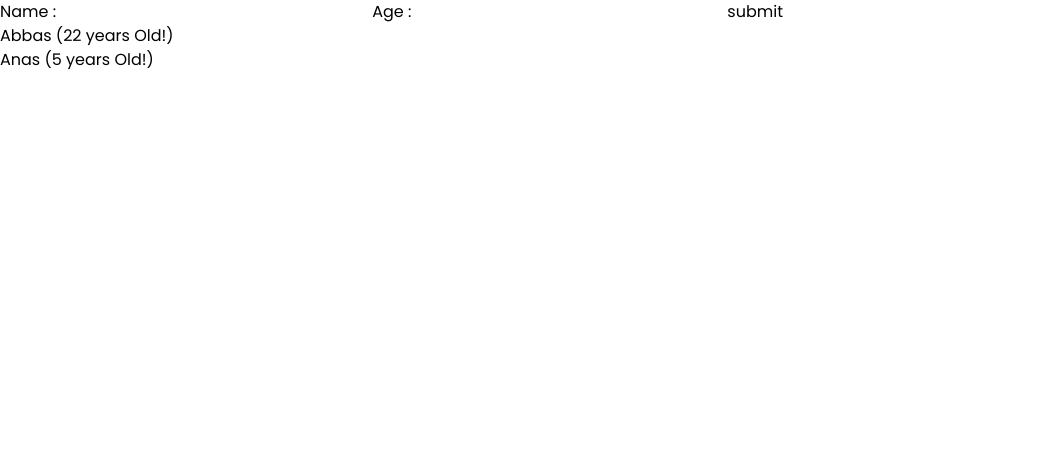
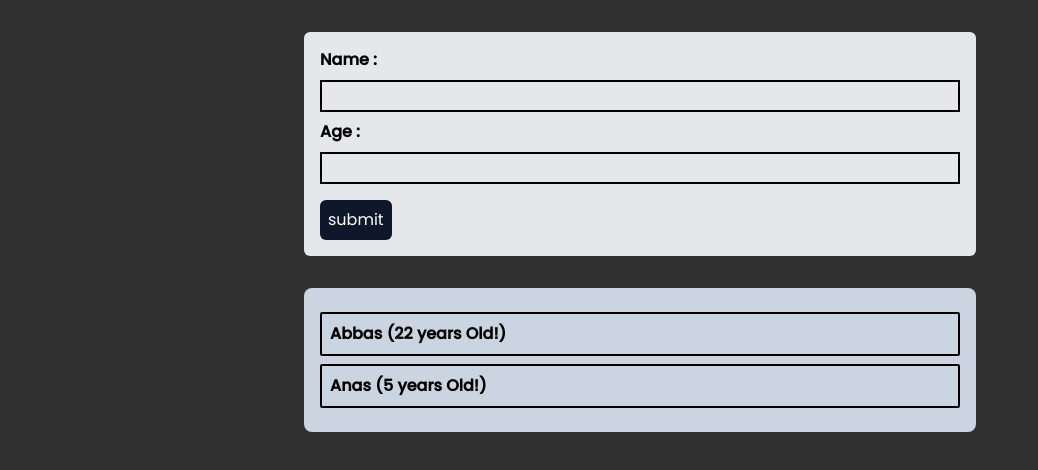
Before and after one commit to Abbas4tech/name-agg-app-react, a React (Create React App) app: page / in a window 1280 px wide. Shown: the top 470 px of the page, without its empty margins (0-1038 px from the left). Built offline with nearby package versions, Linux system fonts and the light colour scheme.

Commit message:
added styling

```diff
--- a/src/components/Form.js
+++ b/src/components/Form.js
@@ -30,20 +30,25 @@ const Form = (props) => {
 
   return (
     <>
-      <form onSubmit={formHandler}>
-        <label>Name :</label>
+      <form
+        onSubmit={formHandler}
+        className="w-11/12 max-w-2xl p-4 mx-auto my-8 bg-gray-200 rounded-md"
+      >
+        <label className="block mb-2 font-bold bg-inherit">Name :</label>
         <input
           type="text"
           // value={name} //========== Two Way Binding
           // onChange={(event) => setName(event.target.value)}
           ref={enteredName}
+          className="block w-full p-0.5 mb-2 border-2 border-black bg-inherit"
         />
-        <label>Age :</label>
+        <label className="block mb-2 font-bold bg-inherit">Age :</label>
         <input
           type="number"
           // value={age}
           // onChange={(event) => setAge(event.target.value)}
           ref={enteredAge}
+          className="block w-full p-0.5 mb-2 border-2 border-black bg-inherit"
         />
         {/* <button type="submit">Submit</button> */}
         <Button type="submit">submit</Button>
--- a/src/components/UI/Button.js
+++ b/src/components/UI/Button.js
@@ -2,7 +2,11 @@ import React from "react";
 
 const Button = (props) => {
   return (
-    <button type={props.type || "button"} onClick={props.onPress}>
+    <button
+      className="p-2 mt-2 text-white rounded-md bg-slate-900 hover:bg-slate-600"
+      type={props.type || "button"}
+      onClick={props.onPress}
+    >
       {props.children}
     </button>
   );
--- a/src/components/UI/NoData.js
+++ b/src/components/UI/NoData.js
@@ -3,8 +3,8 @@ import React from "react";
 const NoData = () => {
   return (
     <>
-      <section>
-        <p>No Data Found!</p>
+      <section className="flex items-center justify-center p-4 mx-0 my-2 bg-gray-50">
+        <p className="font-bold bg-inherit">No Data Found!</p>
       </section>
     </>
   );
--- a/src/components/UserList.js
+++ b/src/components/UserList.js
@@ -6,12 +6,13 @@ const UserList = (props) => {
   console.log(props);
   console.log(props.deleteHandler);
 
-  const listItemDeleteHandler = (id) => { //=========== Lifting the stateUp
+  const listItemDeleteHandler = (id) => {
+    //=========== Lifting the stateUp
     props.deleteHandler(id);
   };
 
   return (
-    <ul>
+    <ul className="w-11/12 h-full max-w-2xl p-4 mx-auto my-2 rounded-lg bg-slate-300">
       {props.users.length === 0 ? ( //============= Conditional Statement
         <NoData />
       ) : (
--- a/src/components/UserListItem.js
+++ b/src/components/UserListItem.js
@@ -3,8 +3,11 @@ import React from "react";
 const UserListItem = ({ id, name, age, listItemDeleteHandler }) => {
   console.log({ id, name, age });
   return (
-    <li onClick={() => listItemDeleteHandler(id)}>
-      <p>
+    <li
+      onClick={() => listItemDeleteHandler(id)}
+      className="p-2 mx-0 my-2 border-2 border-black rounded-sm cursor-pointer bg-inherit bg-gray-50"
+    >
+      <p className="font-bold bg-inherit">
         {name} ({age} years Old!)
       </p>
     </li>
--- a/src/index.css
+++ b/src/index.css
@@ -2,6 +2,7 @@
 
 * {
   font-family: "Poppins", sans-serif;
+  background: rgb(49, 49, 49);
 }
 @tailwind base;
 @tailwind components;
```
